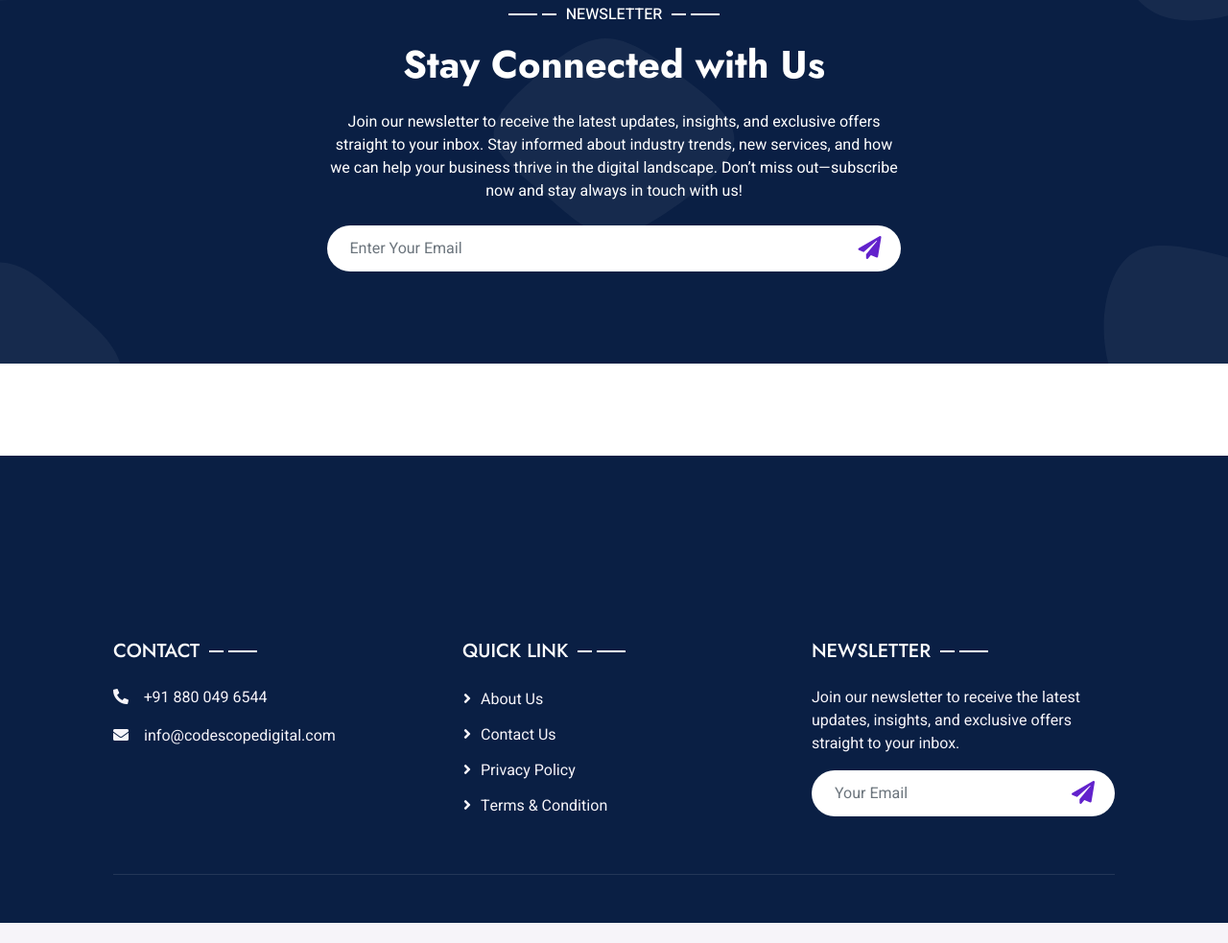
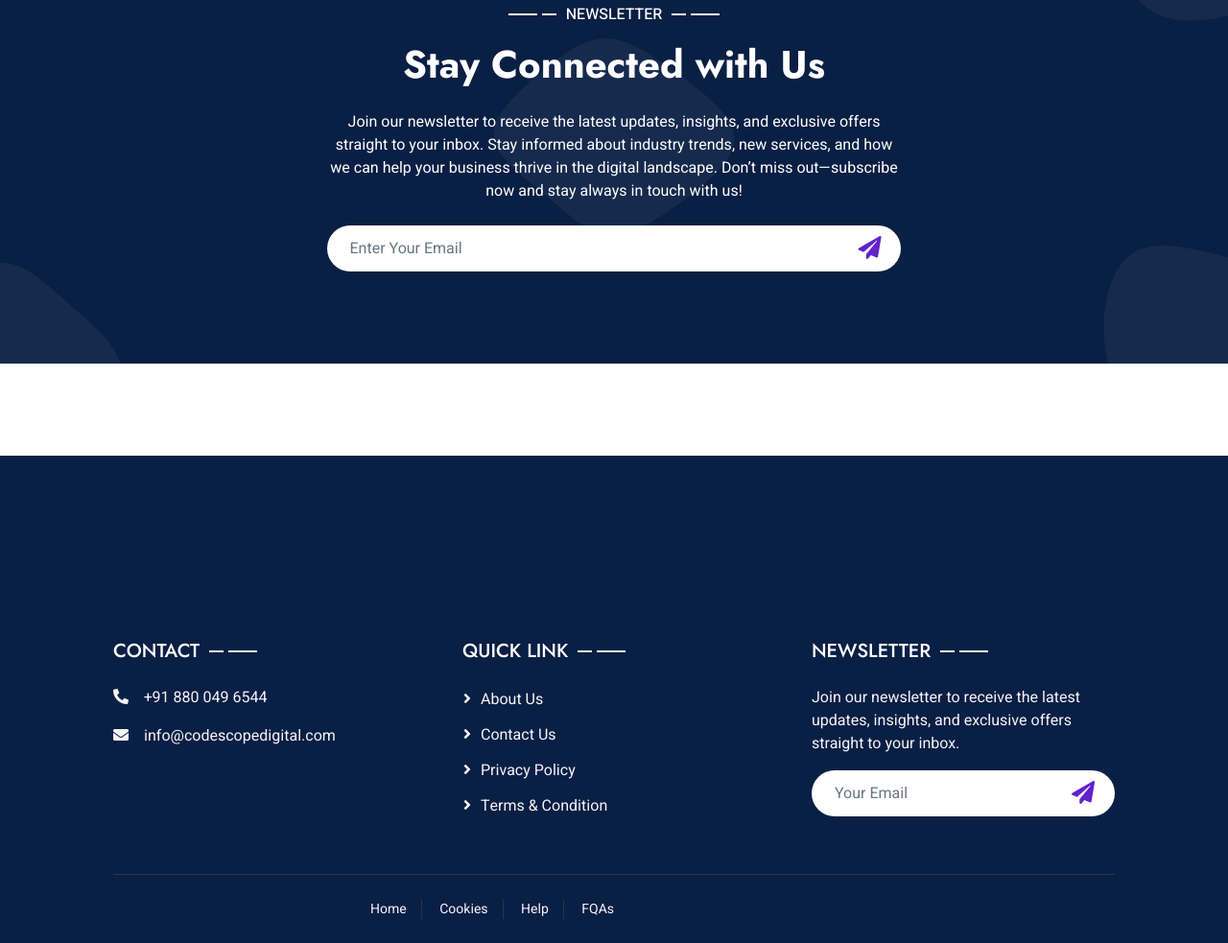
Before and after one commit to Code-Scope-Digital/Codescope_webapp, a plain HTML site: page index.html in a window 1280 px wide. Shown: the part 3627-4610 px from the top of the page at 96% size. Before the commit the page ends 4589 px from the top, so only its background shows below. Drawn offline with nearby package versions, Linux system fonts and the light colour scheme.

Commit message:
fixing merge

```diff
--- a/index.html
+++ b/index.html
@@ -850,14 +850,14 @@
                   >HTML Codex</a
                 >
               </div> -->
-              <!-- <div class="col-md-6 text-center text-md-end">
+              <div class="col-md-6 text-center text-md-end">
                 <div class="footer-menu">
                   <a href="">Home</a>
                   <a href="">Cookies</a>
                   <a href="">Help</a>
                   <a href="">FQAs</a>
                 </div>
-              </div> -->
+              </div>
             </div>
           </div>
         </div>
```
